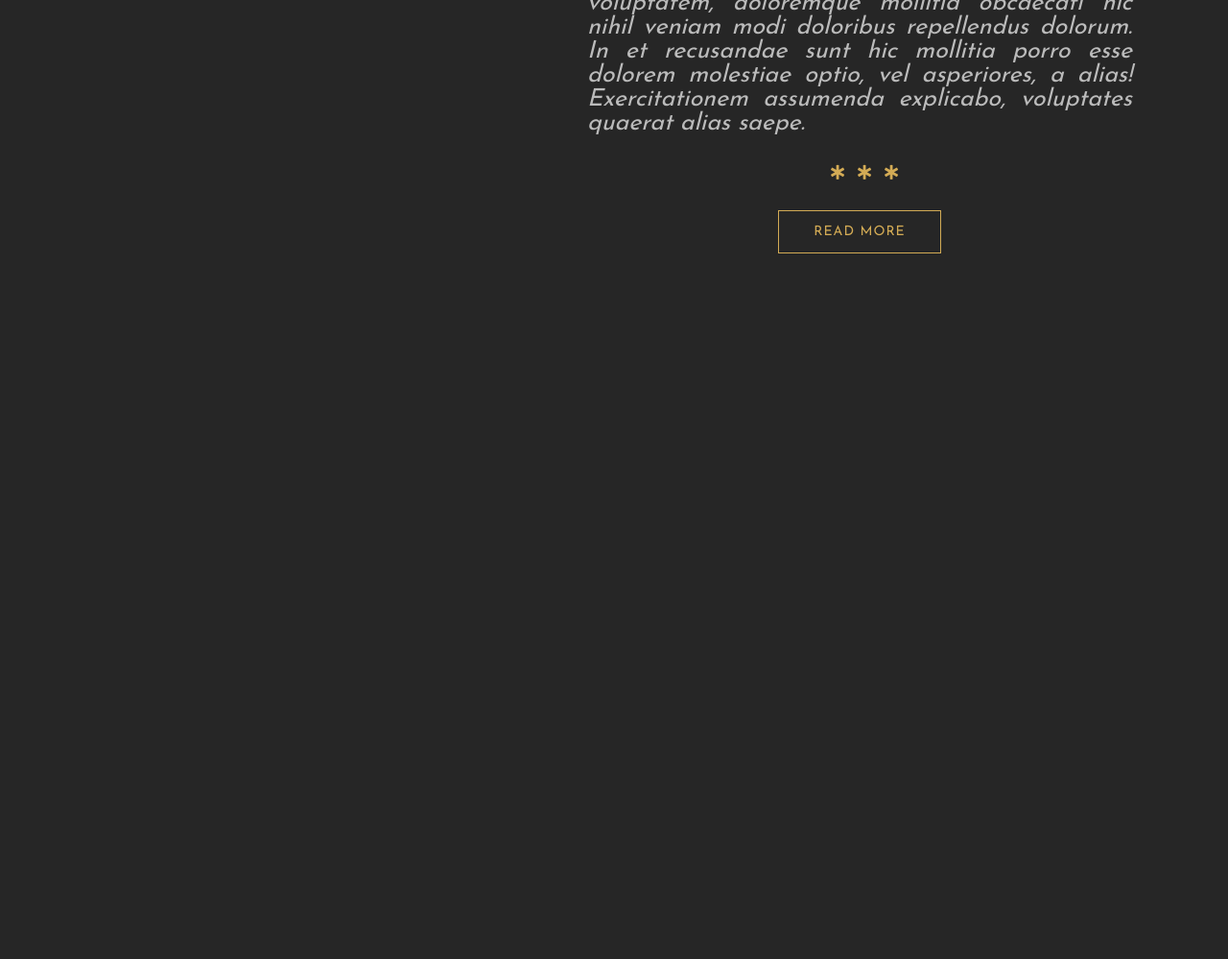
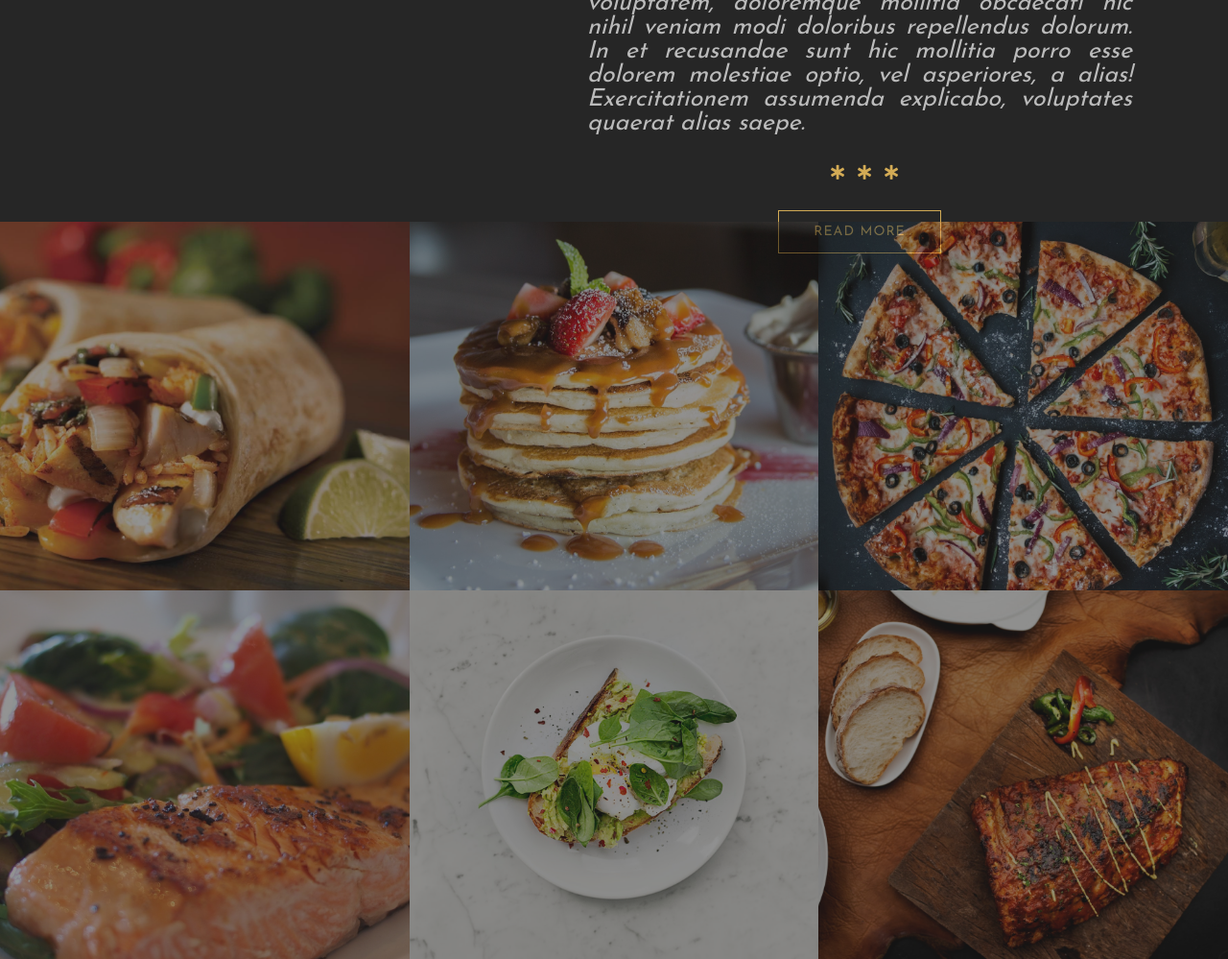
Before and after one commit to invisiblellama/sass-georgiarestaurant, a website: page index.html in a window 1280 px wide. Shown: the part 1289-2288 px from the top of the page at 96% size. Before the commit the page ends 1553 px from the top, so only its background shows below. Drawn offline with nearby package versions, Linux system fonts and the light colour scheme.

Commit message:
gallery exercise styling

```diff
--- a/index.html
+++ b/index.html
@@ -31,7 +31,7 @@
             <button type="button" class="main-btn">Reservation</button>
         </div>
     </header>
-    <!-- End of header -->
+    <!-- End Header -->
 
     <!-- About Us -->
     <section class="about-us">
@@ -61,7 +61,62 @@
             <button type="button" class="main-btn">Read More</button>
         </div>
     </section>
-    <!-- End of About Us-->
+    <!-- End About Us-->
+
+    <!-- Gallery -->
+    <section class="gallery">
+        <div class="cards-wrapper">
+            <div class="card">
+                <div class="card-overlay">
+                    <h1 class="card-overlay-heading">Food Name</h1>
+                    <p class="card-overlay-paragraph">Price: $30</p>
+                    <button type="button" class="card-overlay-btn">Order Now</button>
+                </div>
+                <img src="images/gallery-img-1.jpeg" alt="" class="card-img">
+            </div>
+            <div class="card">
+                <div class="card-overlay">
+                    <h1 class="card-overlay-heading">Food Name</h1>
+                    <p class="card-overlay-paragraph">Price: $30</p>
+                    <button type="button" class="card-overlay-btn">Order Now</button>
+                </div>
+                <img src="images/gallery-img-2.jpeg" alt="" class="card-img">
+            </div>
+            <div class="card">
+                <div class="card-overlay">
+                    <h1 class="card-overlay-heading">Food Name</h1>
+                    <p class="card-overlay-paragraph">Price: $30</p>
+                    <button type="button" class="card-overlay-btn">Order Now</button>
+                </div>
+                <img src="images/gallery-img-3.jpeg" alt="" class="card-img">
+            </div>
+            <div class="card">
+                <div class="card-overlay">
+                    <h1 class="card-overlay-heading">Food Name</h1>
+                    <p class="card-overlay-paragraph">Price: $30</p>
+                    <button type="button" class="card-overlay-btn">Order Now</button>
+                </div>
+                <img src="images/gallery-img-4.jpeg" alt="" class="card-img">
+            </div>
+            <div class="card">
+                <div class="card-overlay">
+                    <h1 class="card-overlay-heading">Food Name</h1>
+                    <p class="card-overlay-paragraph">Price: $30</p>
+                    <button type="button" class="card-overlay-btn">Order Now</button>
+                </div>
+                <img src="images/gallery-img-5.jpeg" alt="" class="card-img">
+            </div>
+            <div class="card">
+                <div class="card-overlay">
+                    <h1 class="card-overlay-heading">Food Name</h1>
+                    <p class="card-overlay-paragraph">Price: $30</p>
+                    <button type="button" class="card-overlay-btn">Order Now</button>
+                </div>
+                <img src="images/gallery-img-6.jpeg" alt="" class="card-img">
+            </div>
+        </div>
+    </section>
+    <!-- End Gallery -->
 
 </body>
 
--- a/scss/_base.scss
+++ b/scss/_base.scss
@@ -2,6 +2,7 @@ $color-dark: #262626;
 $color-black: #000;
 $color-primary: #d3ab55;
 $color-secondary: #bbb;
+$color-white: #fff;
 
 $font-dancingScript: "Dancing Script", cursive;
 $font-josefinSans: "Josefin Sans", sans-serif;
@@ -13,10 +14,10 @@ $font-nunito: "Nunito", sans-seerif;
   align-items: center;
 }
 
-@mixin textStyles {
+@mixin textStyles($transform: uppercase) {
   font-weight: 300;
   letter-spacing: 2px;
-  text-transform: uppercase;
+  text-transform: $transform;
 }
 
 @mixin centering($topValue) {
@@ -24,6 +25,11 @@ $font-nunito: "Nunito", sans-seerif;
   top: $topValue;
   left: 50%;
   transform: translate(-50%, -50%);
+}
+
+%fullSpace {
+  width: 100%;
+  height: 100%;
 }
 
 * {
--- a/scss/_components.scss
+++ b/scss/_components.scss
@@ -59,3 +59,62 @@
     color: $color-dark;
   }
 }
+
+.card {
+  width: 33.3333%;
+  height: 30vw;
+  position: relative;
+  overflow: hidden;
+
+  &:hover .card-overlay {
+    left: 0;
+  }
+
+  &-overlay {
+    position: absolute;
+    top: 0;
+    left: -100%;
+    background-color: rgba($color-primary, 0.6);
+    color: $color-white;
+    z-index: 10;
+    flex-direction: column;
+    transition: left 0.7s;
+    @include flexLayout;
+    @extend %fullSpace;
+
+    &-heading {
+      font-family: $font-nunito;
+      font-size: 50px;
+      @include textStyles(capitalize);
+    }
+
+    &-paragraph {
+      font-family: $font-josefinSans;
+      font-size: 30px;
+      margin-bottom: 30px;
+      @include textStyles(capitalize);
+    }
+
+    &-btn {
+      width: 150px;
+      height: 40px;
+      color: $color-primary;
+      background-color: $color-white;
+      font-family: $font-josefinSans;
+      font-size: 14px;
+      font-weight: bold;
+      text-transform: uppercase;
+      letter-spacing: 1px;
+      border: 1px solid $color-primary;
+      border-radius: 30px;
+      outline: none;
+      cursor: pointer;
+    }
+  }
+
+  &-img {
+    object-fit: cover;
+    opacity: 0.5;
+    @extend %fullSpace;
+  }
+}
--- a/scss/_layout.scss
+++ b/scss/_layout.scss
@@ -63,3 +63,10 @@
     }
   }
 }
+
+.gallery {
+  .cards-wrapper {
+    display: flex;
+    flex-wrap: wrap;
+  }
+}
```
Also changed, not shown: css/main.css, 1 other file.
